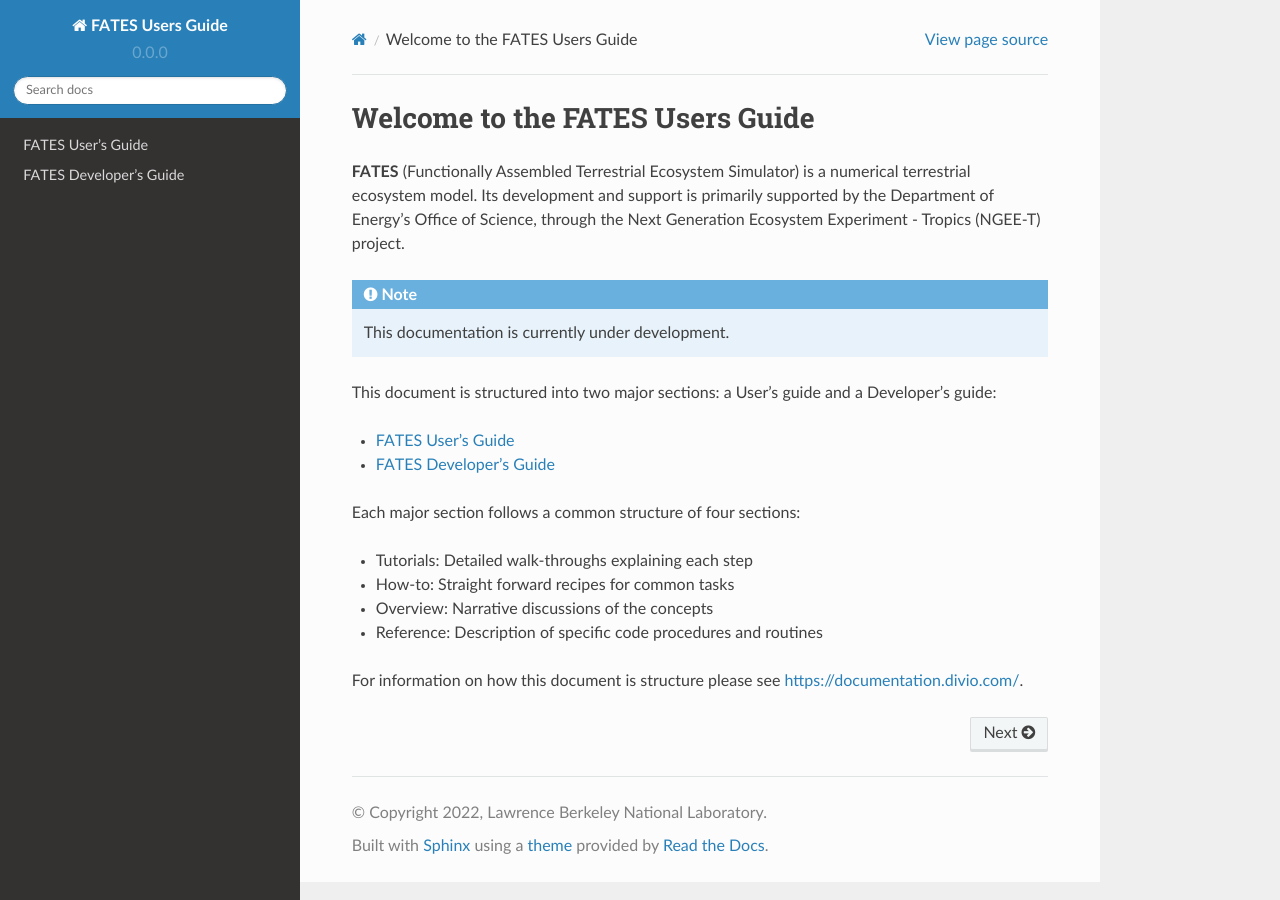
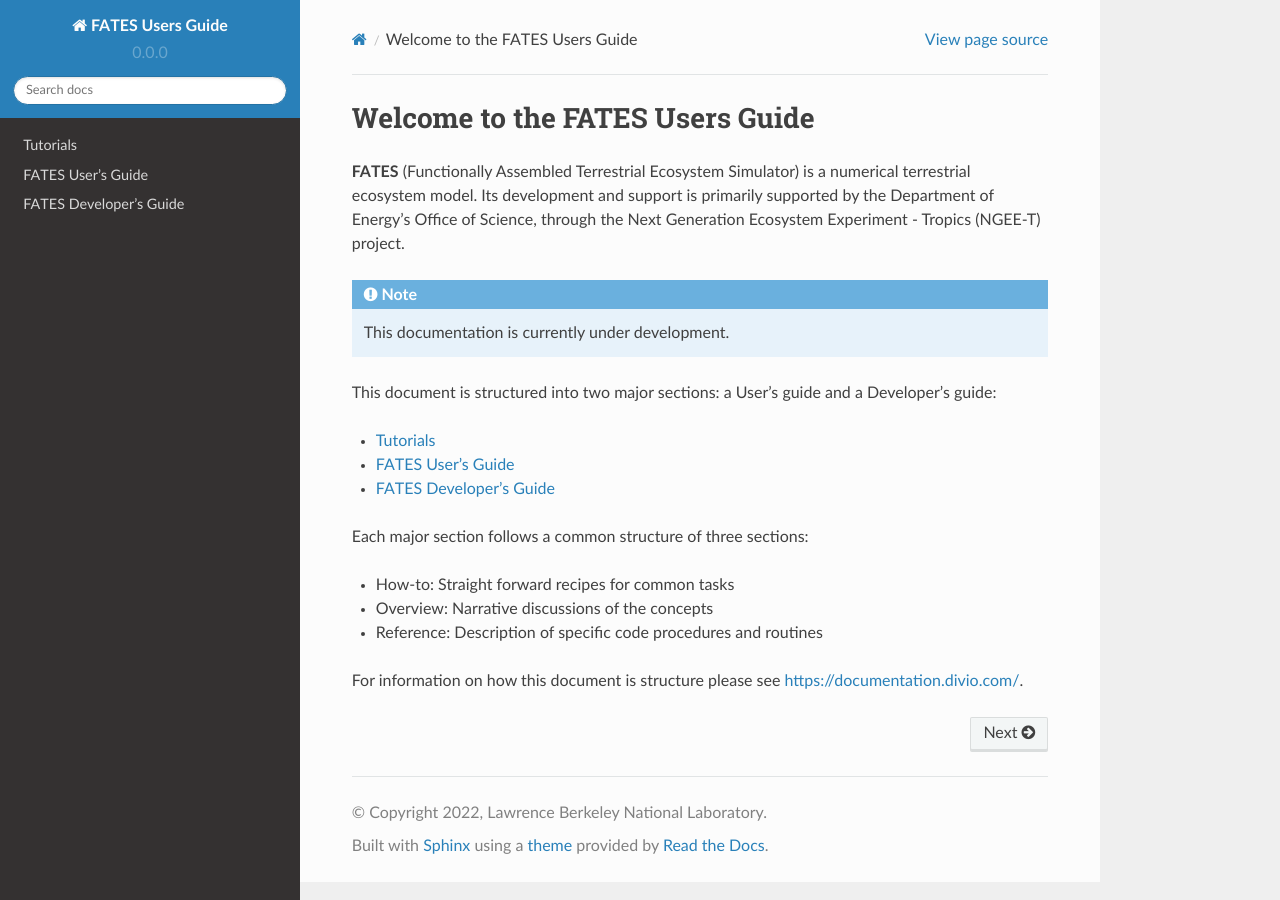
Before and after one commit to NGEET/fates-users-guide, a Sphinx documentation site: the page built from docs/source/index.rst, in a window 1280 px wide. Built offline with Sphinx 7.4.7 and the Read the Docs theme 2.0.0, drawn with Linux system fonts in a browser that asks for light colours; pages that are not in the unit, such as notebooks, are missing from menus.

Commit message:
restructing tutorials out of user's guide section

```diff
--- a/docs/source/developer/developer-guide.rst
+++ b/docs/source/developer/developer-guide.rst
@@ -12,7 +12,6 @@ This document is structured into four major sections:
 .. toctree::
    :maxdepth: 2
 
-   tutorials
    how-to
    overview
    reference
--- a/docs/source/index.rst
+++ b/docs/source/index.rst
@@ -12,12 +12,12 @@ This document is structured into two major sections: a User's guide and a Develo
 .. toctree::
    :maxdepth: 1
 
+   tutorials
    user/users-guide
    developer/developer-guide
 
-Each major section follows a common structure of four sections:
+Each major section follows a common structure of three sections:
 
-- Tutorials: Detailed walk-throughs explaining each step
 - How-to: Straight forward recipes for common tasks
 - Overview: Narrative discussions of the concepts
 - Reference: Description of specific code procedures and routines
--- a/docs/source/user/running-fates-walkthrough.rst
+++ b/docs/source/running-fates-walkthrough.rst
@@ -1,6 +1,5 @@
 Introduction to Running FATES
 -----------------------------
-
 
 FATES Tutorial February 2019
 
--- a/docs/source/user/users-guide.rst
+++ b/docs/source/user/users-guide.rst
@@ -12,7 +12,6 @@ The User's Guide is structured into four major sections:
 .. toctree::
    :maxdepth: 2
 
-   tutorials
    how-to
    overview
    reference
```
Also changed, not shown: docs/source/developer/tutorials.rst (deleted, +0 -16 lines), docs/source/tutorials.rst (added, +8 -0 lines), docs/source/user/tutorials.rst (deleted, +0 -13 lines), docs/source/images/run2_fig1.png (renamed from docs/source/user/images/run2_fig1.png), docs/source/images/run2_fig2.png (renamed from docs/source/user/images/run2_fig2.png), docs/source/images/run2_fig3.png (renamed from docs/source/user/images/run2_fig3.png), docs/source/installation.rst (renamed from docs/source/user/installation.rst), docs/source/running-fates-walkthrough-case1.rst (renamed from docs/source/user/running-fates-walkthrough-case1.rst), docs/source/running-fates-walkthrough-case2.rst (renamed from docs/source/user/running-fates-walkthrough-case2.rst), docs/source/running-fates-walkthrough-case3.rst (renamed from docs/source/user/running-fates-walkthrough-case3.rst), docs/source/running-fates-walkthrough-prep.rst (renamed from docs/source/user/running-fates-walkthrough-prep.rst).
